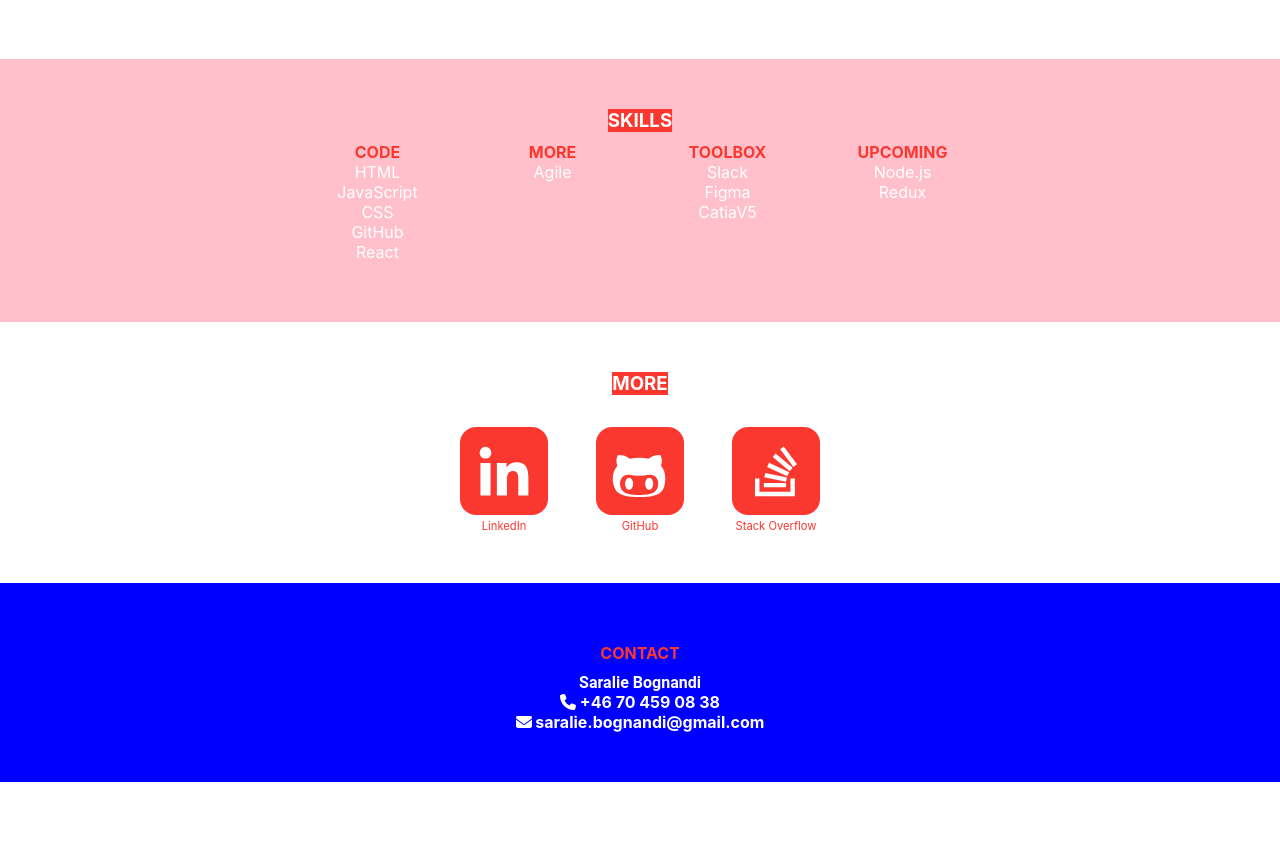
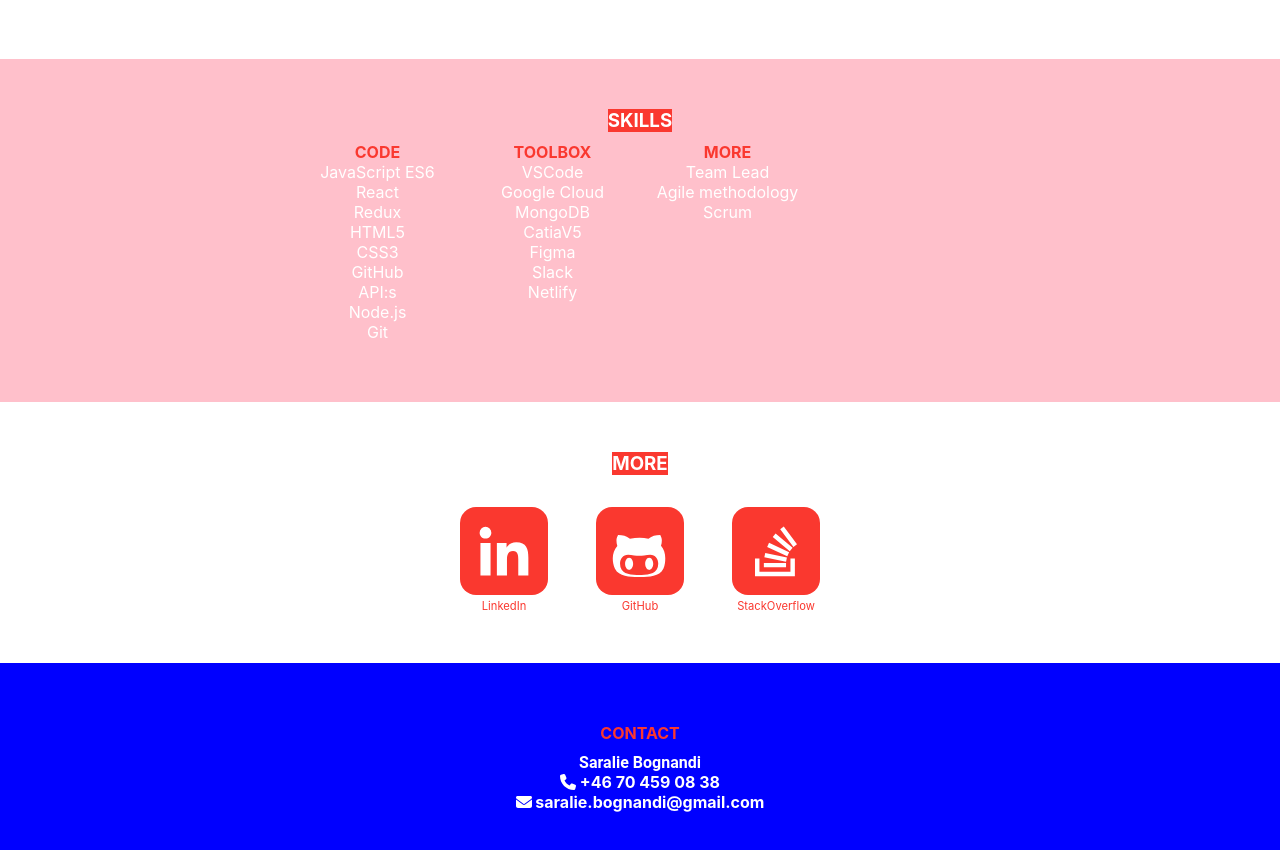
Before and after one commit to Technigo/project-react-portfolio, a React (Create React App) app: page / in a window 1280 px wide. Shown: the part 3040-3890 px from the top of the page. Before the commit the page ends 3822 px from the top, so only its background shows below. Built offline with nearby package versions, Linux system fonts and the light colour scheme.

Commit message:
arrays to map over

```diff
--- a/src/components/More.js
+++ b/src/components/More.js
@@ -1,56 +1,54 @@
+/* eslint-disable comma-dangle */
 import React from 'react';
 import styled from 'styled-components';
 import { LinkedInSvg, GitHubSvg, StackSvg } from 'components/Icons';
 import { BlockSectionWhite, InnerWrapper } from './styles/Wrappers';
 
 export const More = () => {
+  const more = [
+    {
+      title: 'LinkedIn',
+      href: 'https://www.linkedin.com/in/saralie-bognandi-439939b3/',
+      arialabel: 'Linkedin',
+      svg: LinkedInSvg,
+    },
+    {
+      title: 'GitHub',
+      href: 'https://github.com/Scarylie',
+      arialabel: 'GitHub',
+      svg: GitHubSvg,
+    },
+    {
+      title: 'StackOverflow',
+      href: 'https://stackoverflow.com/users/19424645/saralie',
+      arialabel: 'StackOverflow',
+      svg: StackSvg,
+    },
+  ];
+
   return (
     <BlockSectionWhite>
       <InnerWrapper>
         <h3>More</h3>
         <LinksWrapper>
-          <Link>
+          {more.map((info) => {
+            return (
+              <Link key={info.title}>
                 <a
-              href="https://www.linkedin.com/in/saralie-bognandi-439939b3/"
+                  href={info.href}
                   role="button"
                   aria-pressed="false"
-              aria-label="linkedin"
+                  aria-label={info.arialabel}
                   target="_blank"
                   rel="noreferrer">
                   <Div>
-                <LinkedInSvg />
-                <p>LinkedIn</p>
+                    <info.svg />
+                    <p>{info.title}</p>
                   </Div>
                 </a>
               </Link>
-          <Link>
-            <a
-              href="https://github.com/Scarylie"
-              role="button"
-              aria-pressed="false"
-              aria-label="github"
-              target="_blank"
-              rel="noreferrer">
-              <Div>
-                <GitHubSvg />
-                <p>GitHub</p>
-              </Div>
-            </a>
-          </Link>
-          <Link>
-            <a
-              href="https://stackoverflow.com/users/19424645/saralie"
-              role="button"
-              aria-pressed="false"
-              aria-label="StackOverflow"
-              target="_blank"
-              rel="noreferrer">
-              <Div>
-                <StackSvg />
-                <p>Stack Overflow</p>
-              </Div>
-            </a>
-          </Link>
+            );
+          })}
         </LinksWrapper>
       </InnerWrapper>
     </BlockSectionWhite>
--- a/src/components/Skills.js
+++ b/src/components/Skills.js
@@ -1,47 +1,62 @@
+/* eslint-disable comma-dangle */
 import React from 'react';
 import styled from 'styled-components';
 import { BlockSection, InnerWrapper, Content } from './styles/Wrappers';
 
 export const Skills = () => {
+  const skills = [
+    {
+      name: 'CODE',
+      tags: [
+        'JavaScript ES6',
+        'React',
+        'Redux',
+        'HTML5',
+        'CSS3',
+        'GitHub',
+        'API:s',
+        'Node.js',
+        'Git',
+      ],
+    },
+    {
+      name: 'TOOLBOX',
+      tags: [
+        'VSCode',
+        'Google Cloud',
+        'MongoDB',
+        'CatiaV5',
+        'Figma',
+        'Slack',
+        ' Netlify',
+      ],
+    },
+    {
+      name: 'MORE',
+      tags: ['Team Lead', 'Agile methodology', 'Scrum'],
+    },
+  ];
+
   return (
     <BlockSection>
       <InnerWrapper>
         <h3>Skills</h3>
         <List>
-          <ClonedContent>
-            <h4>code</h4>
-            <div>
-              <p>HTML</p>
-              <p>JavaScript</p>
-              <p>CSS</p>
-              <p>GitHub</p>
-              <p>React</p>
-            </div>
-          </ClonedContent>
+          {skills.map((skill) => {
+            return (
+              <ClonedContent key={skill.name}>
+                <h4>{skill.name}</h4>
 
-          <ClonedContent>
-            <h4>More</h4>
-            <div>
-              <p>Agile</p>
-            </div>
-          </ClonedContent>
-
-          <ClonedContent>
-            <h4>Toolbox</h4>
-            <div>
-              <p>Slack</p>
-              <p>Figma</p>
-              <p>CatiaV5</p>
-            </div>
-          </ClonedContent>
-
-          <ClonedContent>
-            <h4>Upcoming</h4>
-            <div>
-              <p>Node.js</p>
-              <p>Redux</p>
-            </div>
-          </ClonedContent>
+                {skill.tags.map((tag) => {
+                  return (
+                    <div key={tag}>
+                      <p>{tag}</p>
+                    </div>
+                  );
+                })}
+              </ClonedContent>
+            );
+          })}
         </List>
       </InnerWrapper>
     </BlockSection>
--- a/src/components/Techologies.js
+++ b/src/components/Techologies.js
@@ -1,8 +1,28 @@
+/* eslint-disable comma-dangle */
 import React from 'react';
 import styled from 'styled-components';
 import { BlockSectionWhite, InnerWrapper, TagWrapper } from './styles/Wrappers';
 
 export const Technologies = () => {
+  const tech = [
+    'HTML',
+    'CSS',
+    'Flexbox',
+    'JavaScript',
+    'ES6',
+    'JSX',
+    'React',
+    'React Hooks',
+    'Redux',
+    'Node.js',
+    'Mongo DB',
+    'Web Accessibly',
+    'API:s',
+    'Mob-Programming',
+    'Pair-Programming',
+    'Github',
+  ];
+
   return (
     <BlockSectionWhite>
       <InnerWrapper>
@@ -10,22 +30,9 @@ export const Technologies = () => {
           <h3>Tech</h3>
         </Title>
         <TagWrapper className="wrap-text">
-          <p>HTML</p>
-          <p>CSS</p>
-          <p>Flexbox</p>
-          <p>JavaScript</p>
-          <p>ES6</p>
-          <p>JSX</p>
-          <p>React</p>
-          <p>React Hooks</p>
-          <p>Redux</p>
-          <p>Node.js</p>
-          <p>Mongo DB</p>
-          <p>Web Accessibly</p>
-          <p>API:s</p>
-          <p>Mob-Programming</p>
-          <p>Pair-Programming</p>
-          <p>Github</p>
+          {tech.map((tag) => {
+            return <p key={tag}>{tag}</p>;
+          })}
         </TagWrapper>
       </InnerWrapper>
     </BlockSectionWhite>
```
Lines whose indentation alone changed are shown as unchanged.
